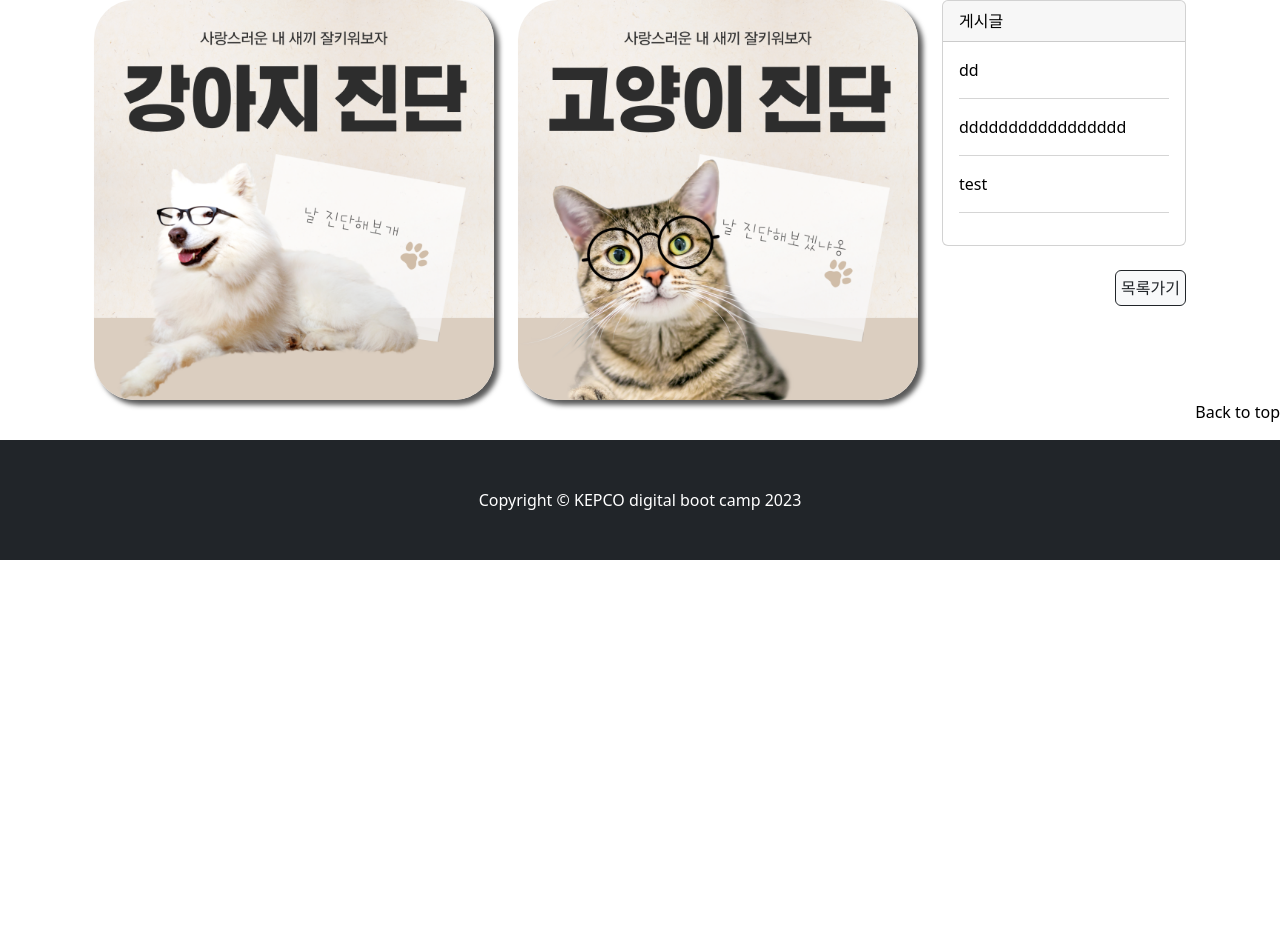
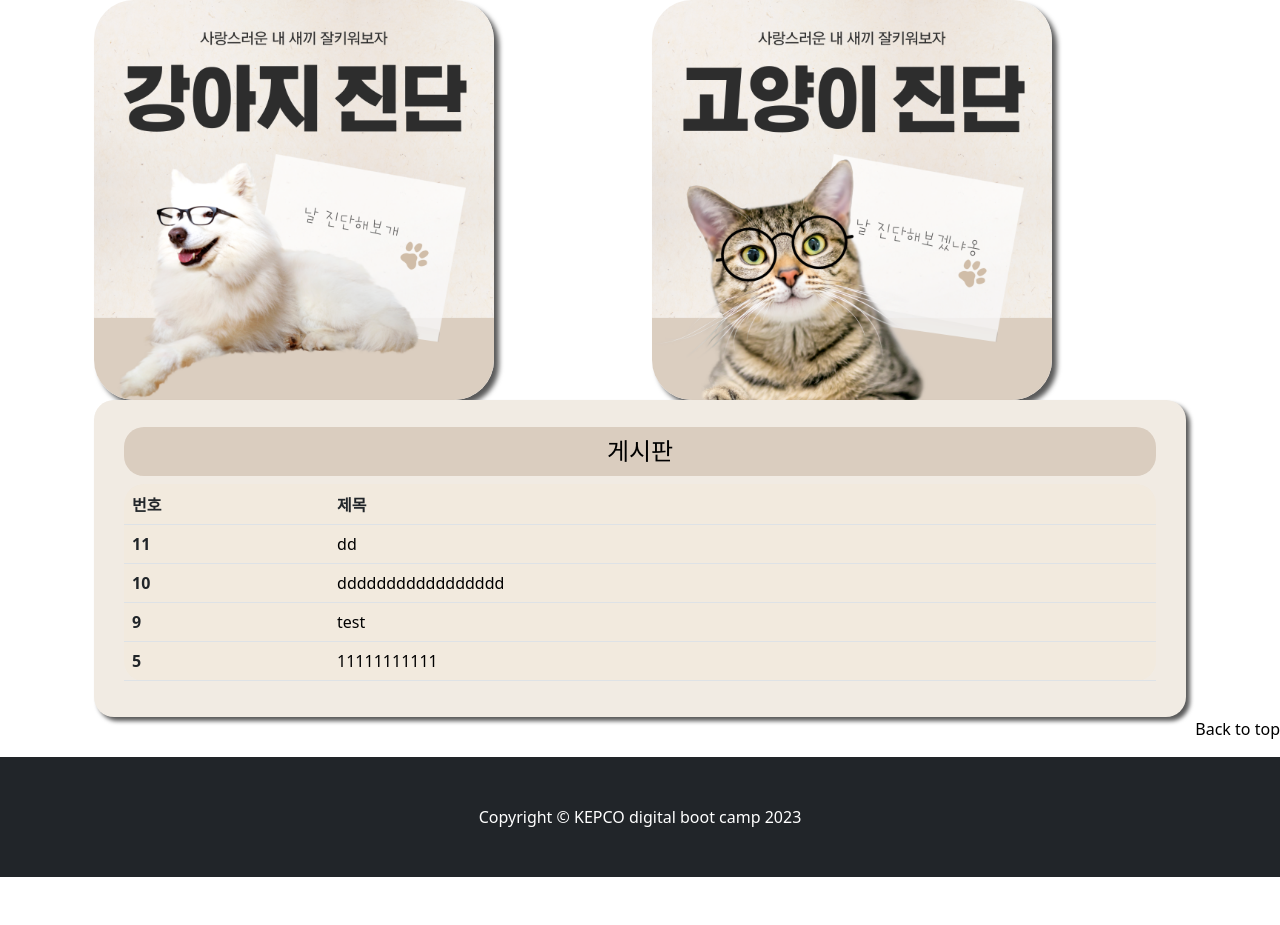
Before and after one commit to Alwlf/3JO, a Django app: page / in a window 1280 px wide. Shown: the part 298-1223 px from the top of the page. Before the commit the page ends 858 px from the top, so only its background shows below. Run offline with Django 4.2, Linux system fonts and the light colour scheme; data comes from the database, SQL or seed files in the repository; both versions use the stored data as it was after the commit; some libraries are stand-ins or nearby versions; some web fonts are replaced.

Commit message:
화영수정

```diff
--- a/projectapp/templates/projectapp/index.html
+++ b/projectapp/templates/projectapp/index.html
@@ -55,7 +55,29 @@
         text-decoration: none;
         color:black;
       }
-
+      h4{
+        text-align: center;
+        padding: 10px;
+        padding-left: 10px;
+        padding-top:10px;
+        background-color: #DACDBF;
+        border-radius: 20px;
+      }
+      .col2{
+        text-align: center;
+        background-color: #f1ebe3;
+        border-radius: 20px;
+        padding-left: 30px;
+        padding-right: 30px;
+        padding-top: 27px;
+        padding-bottom: 20px;
+        box-shadow: 4px 4px 4px ;
+      }
+      .table{
+        padding-top:40px;
+        background-color: #F2EADE;
+        border-radius: 20px;
+      }
     </style>
 
     <!-- Custom styles for this template -->
@@ -85,24 +107,31 @@
             <img class="img" src="/static/projectapp/images/cat1.png" style="cursor: pointer; border-radius:10%" height="400" width="400"
             onclick="javascript:location.href='/project/disease';">
           </div>
+
           <div class="col">
+            <div class="col2">
+            <h4><a href="/project/board/">게시판</a></h4>
 
-            <div class="card mb-4">
+            <table class="table">
+              <thead>
+                <tr>
+                  <th scope="col">번호</th>
+                  <th scope="col">제목</th>
+                </tr>
+              </thead>
+              {% for d in board_list %}
+              <tbody>
+                <tr>
+                  <th scope="row">{{d.board_id}}</th>
+                  <td><a href="/project/board_view/">{{d.board_title}}</a></td>
 
-              <div class="card-header"><a href="/project/board/">게시글</a></div>
-              <div class="card-body">
-                          {% for d in board_list %}
-                          <ul class="list-unstyled mb-0">
-                              <!-- <li><a href="/project/post">{{d.board_title}}</a></li>
-                              <hr/> -->
-                              <li><a href="/project/board/">{{d.board_title}}</a></li>
-                              <hr/>
-                          </ul>
-                          {% endfor %}
-              </div>
+                </tr>
+              </tbody>
+              {% endfor %}
+            </table>
+            </div>
+            </div>
 
-            </div>
-            <li class="list-group-item" style="text-align: right;"><a href="/project/board" class="btn btn-light btn-outline-dark" style="padding:5px;">목록가기</a></li>
           </div>
         </div>
       </div>
--- a/projectapp/views.py
+++ b/projectapp/views.py
@@ -25,7 +25,7 @@
 
     # board_list =  {"board_title":"EEEE"}
     board_list = Board.getBoardList()
-    board_list = board_list[:3]
+    board_list = board_list[:4]
     return render(request,
                   "projectapp/index.html",
                   {"board_list":board_list})
```
Also changed, not shown: db.sqlite3, projectapp/static/projectapp/file_UpDown/dog.jpg (added), projectapp/static/projectapp/file_UpDown/dog_LqsWlHx.jpg (added), projectapp/static/projectapp/file_UpDown/dogeye_i1nP8ie.png (added), projectapp/static/projectapp/images/dog1.png.
